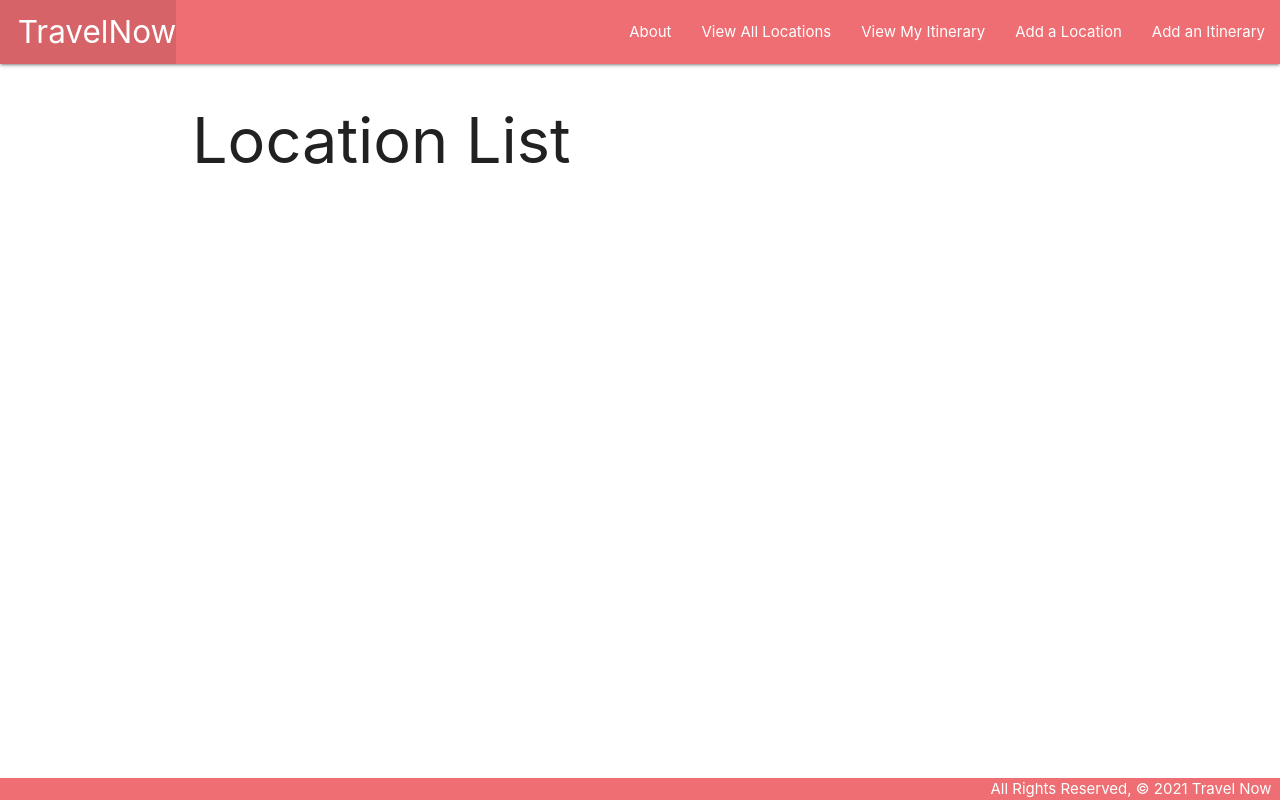
After one commit to oselim14/travel-now, a Django app: page /locations/ in a window 1280 px wide. The commit adds this page. Run offline with Django 3.2, Linux system fonts and the light colour scheme; data that the repository does not hold is empty.

Commit message:
Basic crud UI

```diff
--- a/main_app/models.py
+++ b/main_app/models.py
@@ -24,8 +24,9 @@ class Location(models.Model):
 class Itinerary(models.Model):
     locations = models.ManyToManyField(Location)
     user = models.ForeignKey(User, on_delete=models.CASCADE, default=1)
+
     def __str__(self):
         return None
 
     def get_absolute_url(self):
-        return reverse('itinerary_detail', kwargs={'itinerary_id': self.id})
+        return reverse('detail', kwargs={'itinerary_id': self.id})
--- a/main_app/templates/base.html
+++ b/main_app/templates/base.html
@@ -7,21 +7,25 @@
   <meta charset="UTF-8">
   <meta name="viewport" content="width=device-width, initial-scale=1.0">
   <meta http-equiv="X-UA-Compatible" content="ie=edge">
-  <title>Cat Collector</title>
+  <title>TravelNow</title>
   <link rel="stylesheet" href="https://cdnjs.cloudflare.com/ajax/libs/materialize/1.0.0/css/materialize.min.css">
   <link rel="stylesheet" type="text/css" href="{% static 'css/style.css' %}">
+  <script defer src="https://cdnjs.cloudflare.com/ajax/libs/materialize/1.0.0/js/materialize.min.js"></script>
 </head>
 <body>
   <header class="navbar-fixed">
     <nav>
       <div class="nav-wrapper">
-        <ul>
-          <li><a href="/" class="left brand-logo">&nbsp;&nbsp;Travel Now</a></li>
-        </ul>
-        <ul class="right">
-          <li><a href="/about">About</a></li>
-          <li><a href="/itinerary">View My Itinerary</a></li>
-        </ul>
+          <ul>
+              <li><a href="{% url 'home' %}" class="left brand-logo">&nbsp;&nbsp;TravelNow</a></li>
+          </ul>
+          <ul class="right">
+            <li><a href="{% url 'about' %}">About</a></li>
+            <li><a href="{% url 'locations_index' %}">View All Locations</a></li>
+            <li><a href="{% url 'index' %}">View My Itinerary</a></li>
+            <li><a href="{% url 'locations_create' %}">Add a Location</a></li>
+            <li><a href="{% url 'itinerary_create' %}">Add an Itinerary</a></li>
+          </ul>
       </div>
     </nav>
   </header>
--- /dev/null
+++ b/main_app/templates/itinerary/detail.html
@@ -0,0 +1,6 @@
+{% extends 'base.html' %}
+{% block content %}
+
+<h1>Itinerary Detail</h1>
+
+{% endblock %}
--- /dev/null
+++ b/main_app/templates/main_app/location_list.html
@@ -0,0 +1,17 @@
+{% extends 'base.html' %}
+{% block content %}
+
+<h1>Location List</h1>
+
+{% for location in location_list %}
+  <a href="{% url 'locations_detail' location.id %}">
+    <div class="card">
+        <div class="card-content">
+            <span class="card-title">{{ location.name }}</span>
+            <p>Website: {{ location.website }}</p>
+        </div>
+    </div>
+  </a>
+{% endfor %}
+
+{% endblock %}
--- a/main_app/urls.py
+++ b/main_app/urls.py
@@ -7,10 +7,11 @@ urlpatterns = [
     path('about/', views.about, name='about'),
     path('itinerary/', views.itinerary_index, name='index'),
     path('itinerary/<int:itinerary_id>/', views.itinerary_detail, name='detail'),
-    path('itinerary/create/', views.ItineraryCreate, name='itinerary_create'),
+    path('itinerary/create/', views.itinerary_create, name='itinerary_create'),
     path('itinerary/<int:itinerary_id>/add_location/', views.add_location, name='add_location'),
     path('locations/', views.LocationList.as_view(), name='locations_index'),
     path('locations/create/', views.LocationCreate.as_view(), name='locations_create'),
+    path('locations/<int:pk>/', views.LocationDetail.as_view(), name='locations_detail'),
     path('locations/<int:pk>/update/', views.LocationUpdate.as_view(), name='locations_update'),
     path('locations/<int:pk>/delete/', views.LocationDelete.as_view(), name='locations_delete'),
     path('accounts/signup/', views.signup, name='signup')
--- a/main_app/views.py
+++ b/main_app/views.py
@@ -3,6 +3,7 @@ from django.shortcuts import redirect, render
 from django.http import HttpResponse
 from django.views.generic.edit import CreateView, DeleteView, UpdateView
 from django.views.generic.list import ListView
+from django.views.generic.detail import DetailView
 from django.contrib.auth import login
 from django.contrib.auth.forms import UserCreationForm
 from django.contrib.auth.decorators import login_required
@@ -10,7 +11,6 @@ from django.contrib.auth.mixins import LoginRequiredMixin
 
 from .models import Itinerary, Location
 from .forms import LocationForm
-from main_app import models
 
 # Create your views here.
 
@@ -21,23 +21,25 @@ def about(request):
     return render(request, 'about.html')
 
 def itinerary_index(request):
-    return render(request, 'itinerary/index.html', {'itinerary': itinerary })
+    itinerary = Itinerary.objects.filter(user=request.user)
+    return render(request, 'itinerary/index.html', { 'itinerary': itinerary })
 
-def itinerary_detail(request):
-    return render(request, 'itinerary/detail.html')
+def itinerary_detail(request, itinerary_id):
+    itinerary = Itinerary.objects.get(id=itinerary_id)
+    return render(request, 'itinerary/detail.html', { 'itinerary': itinerary })
 
-class ItineraryCreate(CreateView):
-    model = Itinerary
-
-    def form_valid(self, form):
-        form.instance.user = self.request.user
-        return super().form_valid(form)
+def itinerary_create(request):
+    Itinerary.objects.create()
+    return redirect('index')
 
 def add_location(request, itinerary_id, location_id):
     Itinerary.objects.get(id=itinerary_id).locations.add(location_id)
     return redirect('detail', itinerary_id=itinerary_id)
 
 class LocationList(ListView):
+    model = Location
+
+class LocationDetail(DetailView):
     model = Location
 
 class LocationCreate(CreateView):
--- a/manage.py
+++ b/manage.py
@@ -2,9 +2,11 @@
 """Django's command-line utility for administrative tasks."""
 import os
 import sys
+from dotenv import load_dotenv
 
 
 def main():
+    load_dotenv()
     """Run administrative tasks."""
     os.environ.setdefault('DJANGO_SETTINGS_MODULE', 'travelnow.settings')
     try:
--- a/travelnow/settings.py
+++ b/travelnow/settings.py
@@ -9,6 +9,7 @@ https://docs.djangoproject.com/en/3.2/topics/settings/
 For the full list of settings and their values, see
 https://docs.djangoproject.com/en/3.2/ref/settings/
 """
+import os
 from pathlib import Path
 
 # Build paths inside the project like this: BASE_DIR / 'subdir'.
@@ -77,6 +78,7 @@ DATABASES = {
     'default': {
         'ENGINE': 'django.db.backends.postgresql',
         'NAME': 'travelnow',
+        'PASSWORD': os.environ['POSTGRES']
     }
 }
 
```
Also changed, not shown: main_app/templates/home.html (added, +7 -0 lines), main_app/templates/itinerary/index.html (added, +20 -0 lines), main_app/templates/main_app/itinerary_form.html (added, +19 -0 lines), main_app/templates/main_app/location_confirm_delete.html (added, +13 -0 lines), main_app/templates/main_app/location_detail.html (added, +20 -0 lines), main_app/templates/main_app/location_form.html (added, +19 -0 lines).
